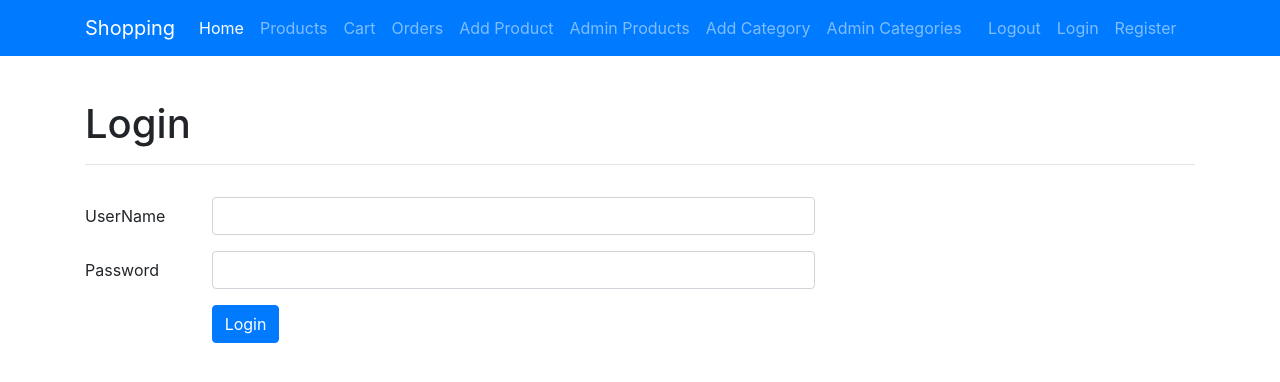
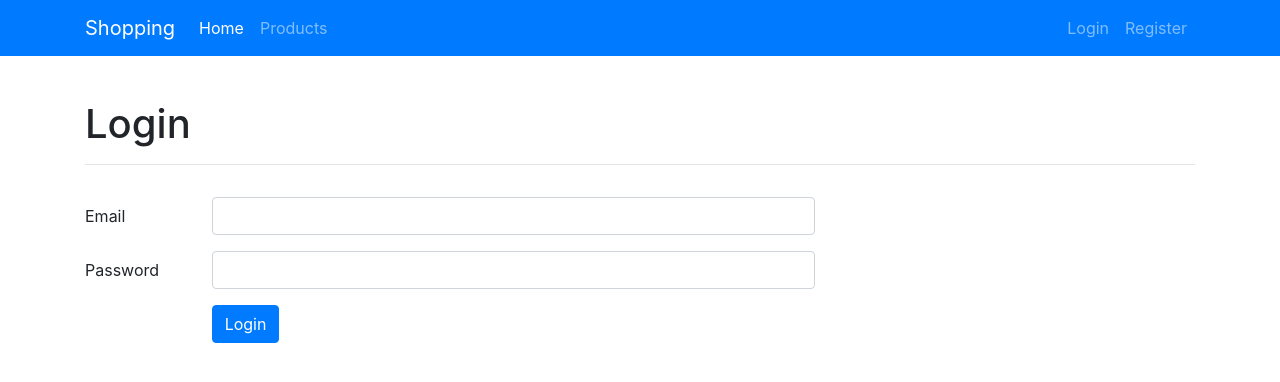
Before and after one commit to recaiozturk/ShopApp, an ASP.NET Core app: page /Account/Login in a window 1280 px wide. Shown: the top 382 px of the page. Run offline with ASP.NET Core 8, Linux system fonts and the light colour scheme; some libraries are stand-ins or nearby versions.

Commit message:
Added Logout,Update Navbar

```diff
--- a/ShopApp.WebUI/Controllers/AccountController.cs
+++ b/ShopApp.WebUI/Controllers/AccountController.cs
@@ -6,6 +6,7 @@ using System.Threading.Tasks;
 
 namespace ShopApp.WebUI.Controllers
 {
+    [AutoValidateAntiforgeryToken]
     public class AccountController : Controller
     {
 
@@ -19,40 +20,43 @@ namespace ShopApp.WebUI.Controllers
         }
 
         //Kullanıcı girişi
-        public IActionResult Login()
+        public IActionResult Login(string returnUrl=null)
         {
-            return View(new LoginModel());
+            return View(new LoginModel()
+            {
+                ReturnUrl = returnUrl
+            });
         }
 
         [HttpPost]
-        public async Task<IActionResult> Login(LoginModel model,string returnUrl=null)
+        public async Task<IActionResult> Login(LoginModel model)
         {
             //return url boş ise ana dizine yönlendirsin
-            returnUrl = returnUrl ?? "~/";
+
 
             if (!ModelState.IsValid)
             {
                 return View(model);
             }
 
-            var user =await _userManager.FindByNameAsync(model.UserName);
+            var user =await _userManager.FindByEmailAsync(model.Email);
 
             if(user == null)
             {
-                ModelState.AddModelError("", "Bu Kullanıcı ile daha önce hesap oluşturulmamış.");
+                ModelState.AddModelError("", "Bu email ile daha önce hesap oluşturulmamış.");
                 return View(model);
             }
 
-            var result = await _signInManager.PasswordSignInAsync(model.UserName, model.Password, true, false);
+            var result = await _signInManager.PasswordSignInAsync(user, model.Password, true, false);
 
             if (result.Succeeded)
             {
-                return Redirect(returnUrl);
+                return Redirect(model.ReturnUrl ?? "~/");
 
 
             }
 
-            ModelState.AddModelError("", "Kullanıcı adı ve ya Parola Yanlış");
+            ModelState.AddModelError("", "Email ve ya Parola Yanlış");
 
             return View(model);
         }
@@ -93,5 +97,13 @@ namespace ShopApp.WebUI.Controllers
 
             return View(model);
         }
+
+        public async Task<IActionResult> Logout()
+        {
+            await _signInManager.SignOutAsync();
+            return Redirect("~/");
+        }
+
+
     }
 }
--- a/ShopApp.WebUI/Models/LoginModel.cs
+++ b/ShopApp.WebUI/Models/LoginModel.cs
@@ -5,10 +5,13 @@ namespace ShopApp.WebUI.Models
     public class LoginModel
     {
         [Required]
-        public string UserName { get; set; }
+        [DataType(DataType.EmailAddress)]
+        public string Email { get; set; }
 
         [Required]
         [DataType(DataType.Password)]
         public string Password { get; set; }
+
+        public string ReturnUrl { get; set; }
     }
 }
--- a/ShopApp.WebUI/Views/Account/Login.cshtml
+++ b/ShopApp.WebUI/Views/Account/Login.cshtml
@@ -21,16 +21,18 @@
 
 <div class="row">
     <div class="col-md-8">
-        <form asp-controller="Account" asp-action="Login" method="post">
+        <form asp-controller="Account" asp-action="Login" method="post" >
+            @*<form asp-controller="Account" asp-action="Login" method="post" asp-route-returnUrl="@Model.ReturnUrl">*@
                 <div asp-validation-summary="All" class="text-danger"></div>
+                <input type="hidden" name="returnUrl" value="@Model.ReturnUrl" />
 
 
 
                 <div class="form-group row">
-                <label asp-for="UserName" class="col-md-2 col-form-label"> </label>
+                    <label asp-for="Email" class="col-md-2 col-form-label"> </label>
                     <div class="col-md-10">
-                    <input asp-for="UserName" value="@Model.UserName" class="form-control" />
-                    <span asp-validation-for="UserName" class="text-danger"></span>
+                        <input asp-for="Email" value="@Model.Email" class="form-control" />
+                        <span asp-validation-for="Email" class="text-danger"></span>
                     </div>
                 </div>
 
--- a/ShopApp.WebUI/Views/Shared/_navbar.cshtml
+++ b/ShopApp.WebUI/Views/Shared/_navbar.cshtml
@@ -9,6 +9,9 @@
             <li class="nav-item">
                 <a asp-controller="Shop" asp-action="List" class="nav-link">Products</a>
             </li>
+
+            @if (User.Identity.IsAuthenticated)
+            {
                 <li class="nav-item">
                     <a href="#" class="nav-link">Cart</a>
                 </li>
@@ -22,23 +25,42 @@
                     <a asp-controller="Admin" asp-action="ProductList" class="nav-link">Admin Products</a>
                 </li>
                 <li class="nav-item">
-                <a <a asp-controller="Admin" asp-action="CreateCategory" class="nav-link">Add Category</a>
+                    <a asp-controller="Admin" asp-action="CreateCategory" class="nav-link">Add Category</a>
                 </li>
                 <li class="nav-item">
                     <a asp-controller="Admin" asp-action="CategoryList" class="nav-link">Admin Categories</a>
                 </li>
+            }
+
+
+
         </ul>
 
-        <ul class="navbar-nav mr-auto">
+        <ul class="navbar-nav ml-auto">
+
+            @if (User.Identity.IsAuthenticated)
+            {
+
                 <li class="nav-item">
-                <a href="#" class="nav-link">Logout</a>
+                    <a asp-controller="Account" asp-action="Manage" class="nav-link">@User.Identity.Name</a>
+                </li>
+
+                <li class="nav-item">
+                    <a asp-controller="Account" asp-action="Logout" class="nav-link">Logout</a>
+                </li>
+            }
+            else
+            {
+                <li class="nav-item">
+                    <a asp-controller="Account" asp-action="login" class="nav-link">Login</a>
                 </li>
                 <li class="nav-item">
-                <a href="#" class="nav-link">Login</a>
+                    <a asp-controller="Account" asp-action="Register" class="nav-link">Register</a>
                 </li>
-            <li class="nav-item">
-                <a href="#" class="nav-link">Register</a>
-            </li>
+            }
+
+
+
         </ul>
     </div>
 </nav>
```
Lines whose indentation alone changed are shown as unchanged.
